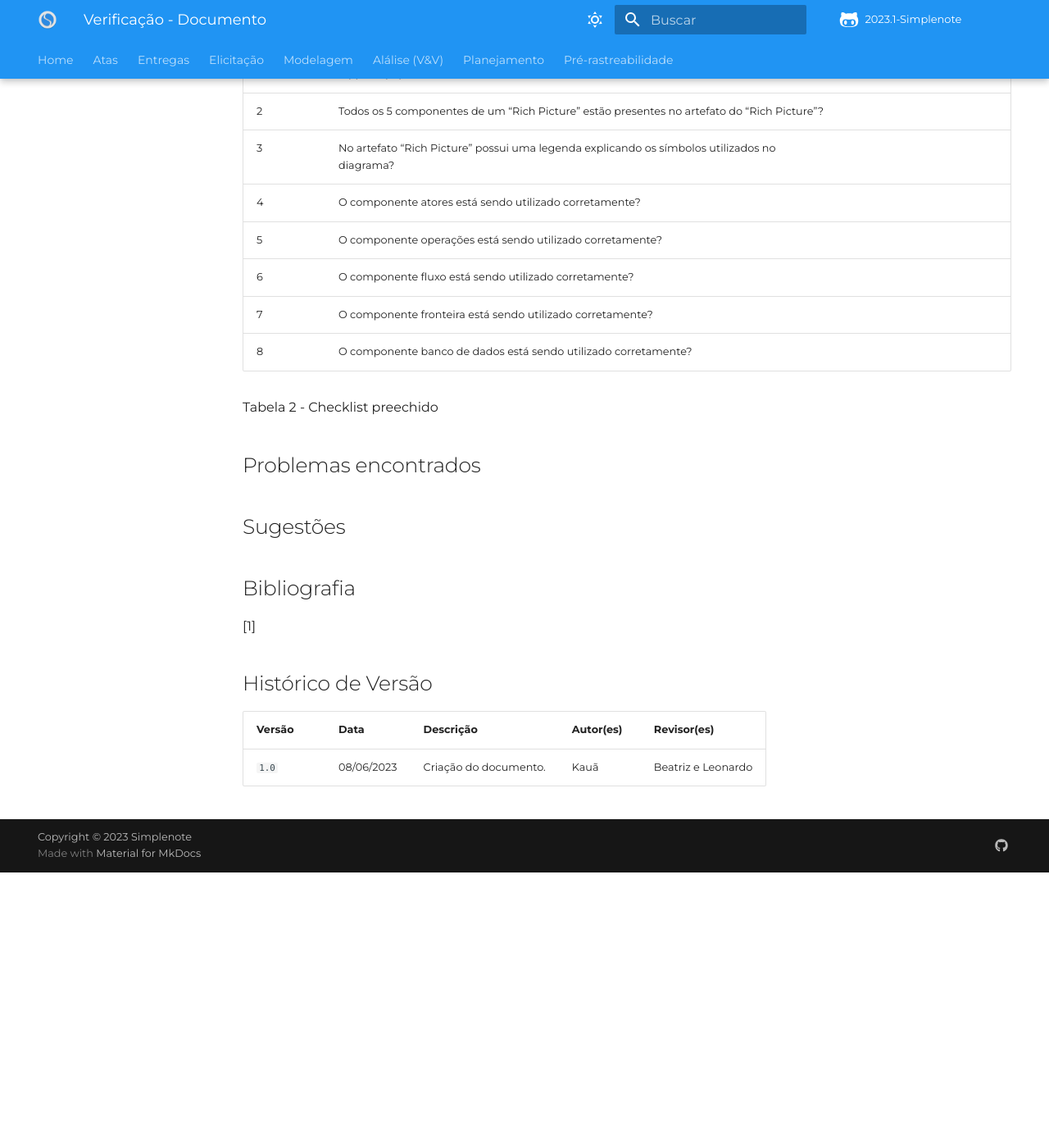
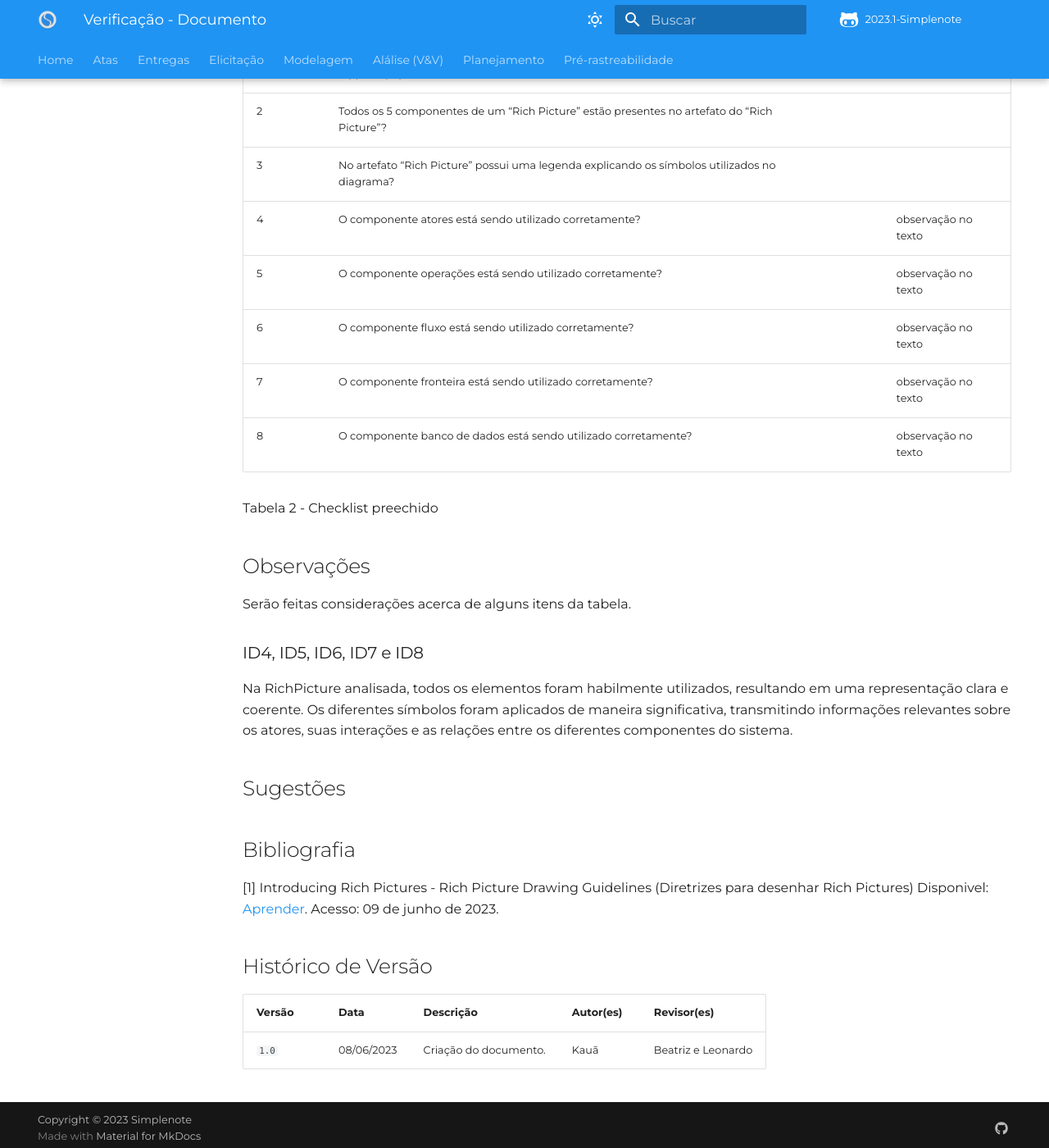
Before and after one commit to Requisitos-de-Software/2023.1-Simplenote, an MkDocs documentation site: the page built from docs/analise/Pré-rastreabilidade/RichPicture.md, in a window 1280 px wide and 1400 px high, scrolled down 1347 px. Shown: the whole window at 82% size. Built offline with MkDocs 1.6.1 and Material for MkDocs 9.7.7, drawn with Linux system fonts in a browser that asks for light colours; some web fonts are replaced; comment, search, counter and statistics services are not loaded; before the commit the page ends 2411 px from its top, so only the background shows below that.

Commit message:
Update RichPicture.md

```diff
--- a/docs/analise/Pré-rastreabilidade/RichPicture.md
+++ b/docs/analise/Pré-rastreabilidade/RichPicture.md
@@ -16,14 +16,14 @@ Também temos o campo "Observação", um campo no qual pode ser feito algum come
 ## Checklist de documento
 |ID|Questão|Resposta|Observação|
 |-|-------|--------|----------|
-|1|O(s) Ator(es) do RichPicture está do lado de fora da fronteira do sistema?                        |        |          |
-|2|Todos os 5 componentes de um “Rich Picture” estão presentes no artefato do “Rich Picture”?        |        |          |
-|3|No artefato “Rich Picture” possui uma legenda explicando os símbolos utilizados no diagrama?      |        |          |
-|4|O componente atores está sendo utilizado corretamente?                                            |        |          |
-|5|O componente operações está sendo utilizado corretamente?                                         |        |          |
-|6|O componente fluxo está sendo utilizado corretamente?                                             |        |          |
-|7|O componente fronteira está sendo utilizado corretamente?                                         |        |          |
-|8|O componente banco de dados está sendo utilizado corretamente?                                    |        |          |
+|1|O(s) Ator(es) do RichPicture está do lado de fora da fronteira do sistema?                        |     |          |
+|2|Todos os 5 componentes de um “Rich Picture” estão presentes no artefato do “Rich Picture”?        |     |          |
+|3|No artefato “Rich Picture” possui uma legenda explicando os símbolos utilizados no diagrama?      |     |          |
+|4|O componente atores está sendo utilizado corretamente?                                            |     |          |
+|5|O componente operações está sendo utilizado corretamente?                                         |     |          |
+|6|O componente fluxo está sendo utilizado corretamente?                                             |     |          |
+|7|O componente fronteira está sendo utilizado corretamente?                                         |     |          |
+|8|O componente banco de dados está sendo utilizado corretamente?                                    |     |          |
 
 
 Tabela 1 - Checklist do documento
@@ -31,23 +31,28 @@ Tabela 1 - Checklist do documento
 ## Checklist de documento
 |ID|Questão|Resposta|Observação|
 |-|-------|--------|----------|
-|1|O(s) Ator(es) do RichPicture está do lado de fora da fronteira do sistema?                        |        |          |
-|2|Todos os 5 componentes de um “Rich Picture” estão presentes no artefato do “Rich Picture”?        |        |          |
-|3|No artefato “Rich Picture” possui uma legenda explicando os símbolos utilizados no diagrama?      |        |          |
-|4|O componente atores está sendo utilizado corretamente?                                            |        |          |
-|5|O componente operações está sendo utilizado corretamente?                                         |        |          |
-|6|O componente fluxo está sendo utilizado corretamente?                                             |        |          |
-|7|O componente fronteira está sendo utilizado corretamente?                                         |        |          |
-|8|O componente banco de dados está sendo utilizado corretamente?                                    |        |          |
+|1|O(s) Ator(es) do RichPicture está do lado de fora da fronteira do sistema?                        |      |          |
+|2|Todos os 5 componentes de um “Rich Picture” estão presentes no artefato do “Rich Picture”?        |      |          |
+|3|No artefato “Rich Picture” possui uma legenda explicando os símbolos utilizados no diagrama?      |      |          |
+|4|O componente atores está sendo utilizado corretamente?                                            |      | observação no texto|
+|5|O componente operações está sendo utilizado corretamente?                                         |      | observação no texto|
+|6|O componente fluxo está sendo utilizado corretamente?                                             |      | observação no texto|
+|7|O componente fronteira está sendo utilizado corretamente?                                         |      | observação no texto|
+|8|O componente banco de dados está sendo utilizado corretamente?                                    |      | observação no texto|
 
 Tabela 2 - Checklist preechido
 
-## Problemas encontrados
+## Observações
+Serão feitas considerações acerca de alguns itens da tabela.
+
+### ID4, ID5, ID6, ID7 e ID8
+Na RichPicture analisada, todos os elementos foram habilmente utilizados, resultando em uma representação clara e coerente. Os diferentes símbolos foram aplicados de maneira significativa, transmitindo informações relevantes sobre os atores, suas interações e as relações entre os diferentes componentes do sistema.
 
 ## Sugestões
 
 ## Bibliografia
-[1]
+[1] Introducing Rich Pictures - Rich Picture Drawing Guidelines (Diretrizes para desenhar Rich Pictures) Disponivel: [Aprender](https://aprender3.unb.br/pluginfile.php/2523045/mod_resource/content/2/1_5145791542719414573.pdf). Acesso: 09 de junho de 2023.
+
 
 ## Histórico de Versão
 
```
